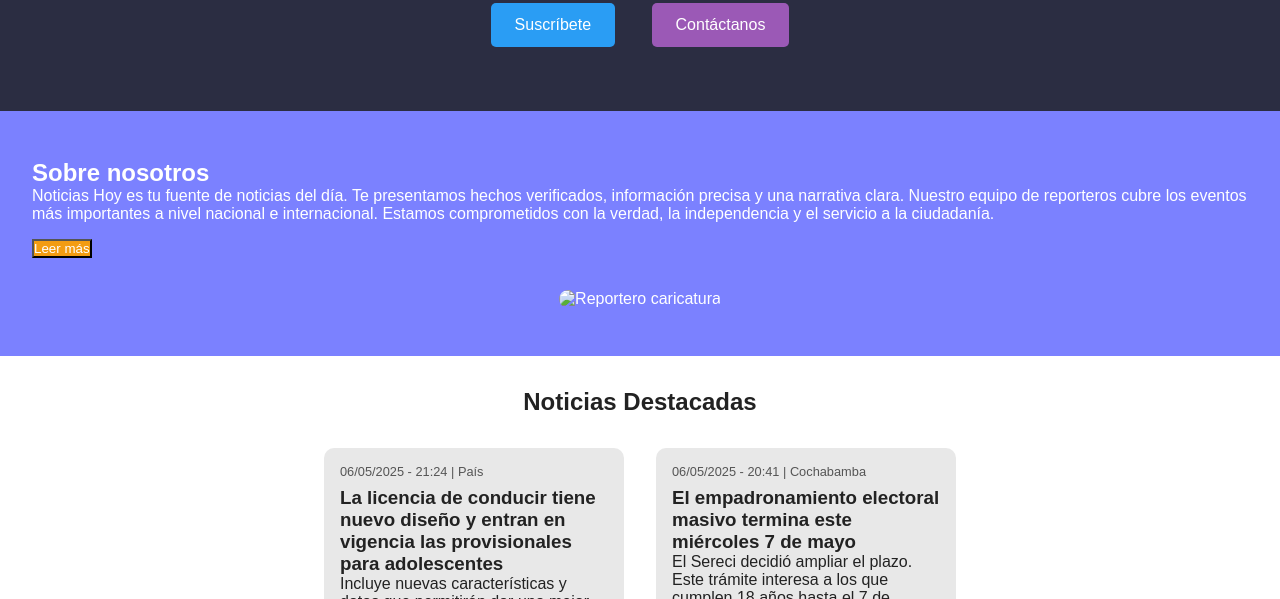
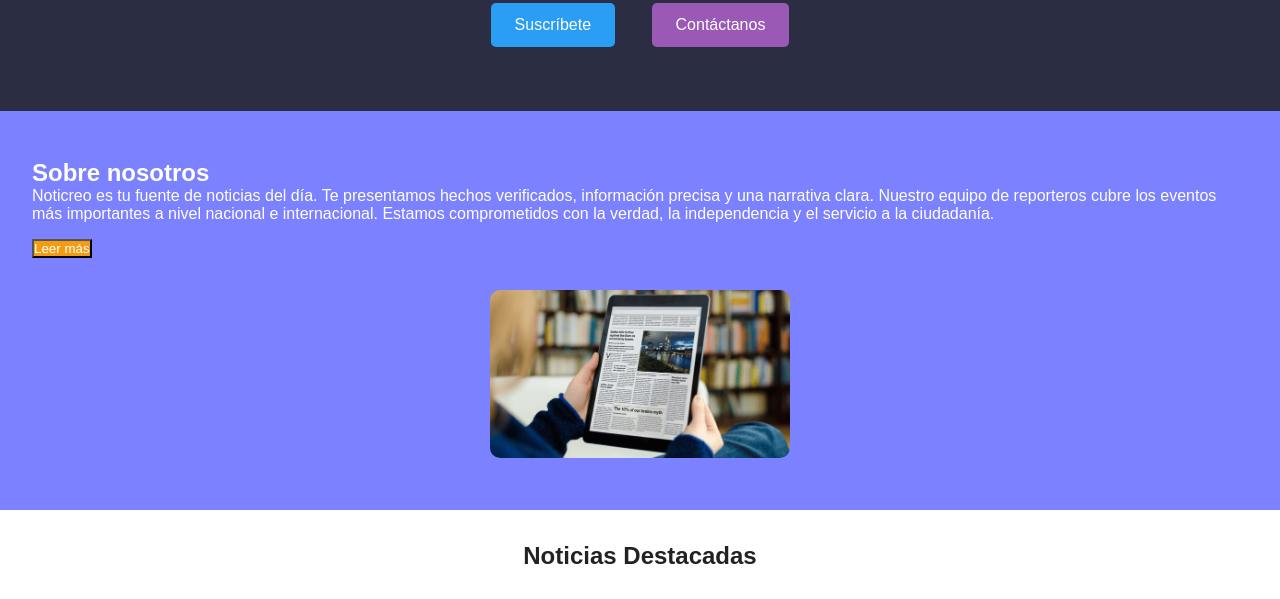
Before and after one commit to maddy-4/Noticreo, a plain HTML site: page index.html in a window 1280 px wide. Shown: the part 182-781 px from the top of the page. Drawn offline with Linux system fonts and the light colour scheme.

Commit message:
Update index.html

```diff
--- a/index.html
+++ b/index.html
@@ -164,12 +164,12 @@
       <div class="texto">
         <h2>Sobre nosotros</h2>
         <p>
-          Noticias Hoy es tu fuente de noticias del día. Te presentamos hechos verificados, información precisa y una narrativa clara. Nuestro equipo de reporteros cubre los eventos más importantes a nivel nacional e internacional. Estamos comprometidos con la verdad, la independencia y el servicio a la ciudadanía.
+          Noticreo es tu fuente de noticias del día. Te presentamos hechos verificados, información precisa y una narrativa clara. Nuestro equipo de reporteros cubre los eventos más importantes a nivel nacional e internacional. Estamos comprometidos con la verdad, la independencia y el servicio a la ciudadanía.
         </p>
         <button class="btn naranja">Leer más</button>
       </div>
       <div class="imagen">
-        <img src="reportero.png" alt="Reportero caricatura" />
+        <img src="2025/Prensa.png" alt="Reportero caricatura" />
       </div>
     </div>
   </section>
```
